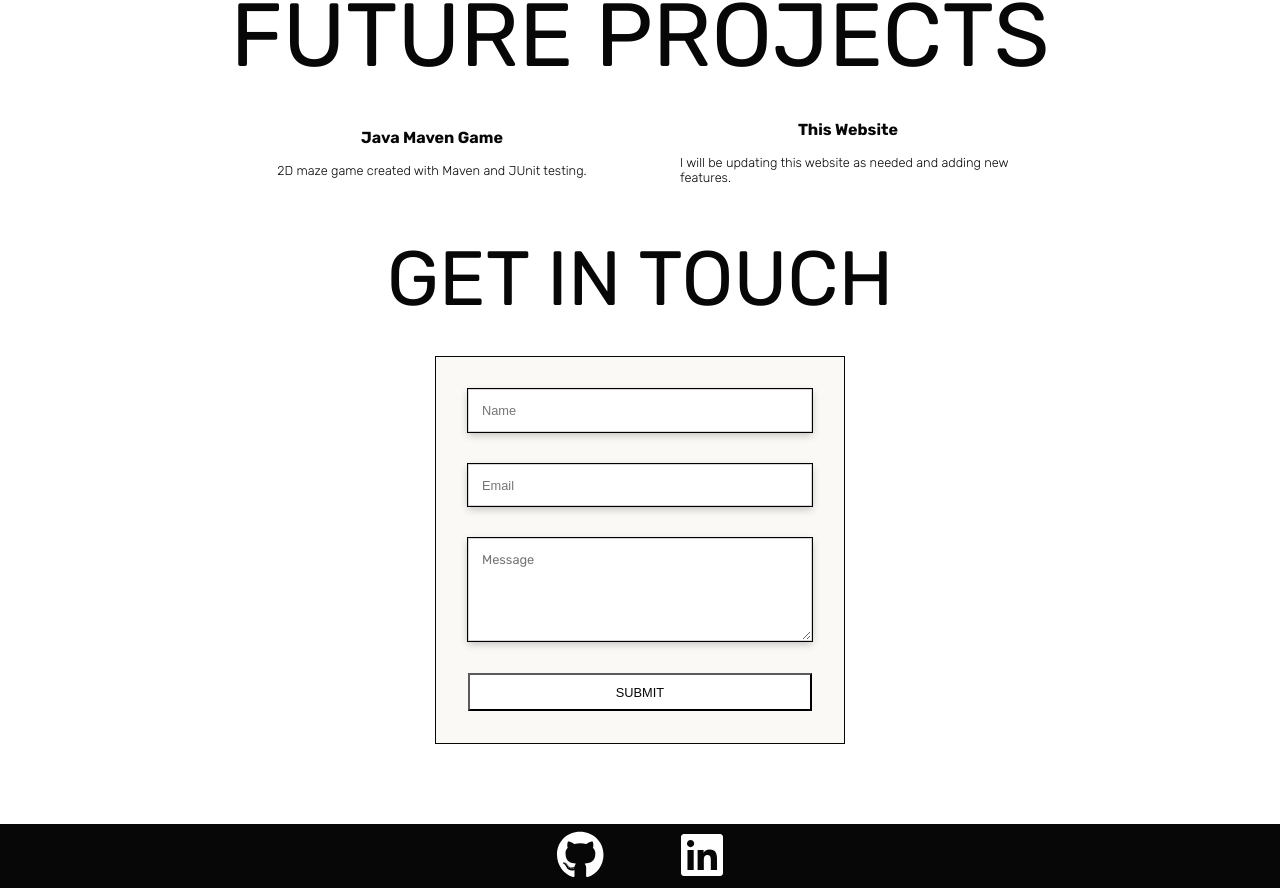
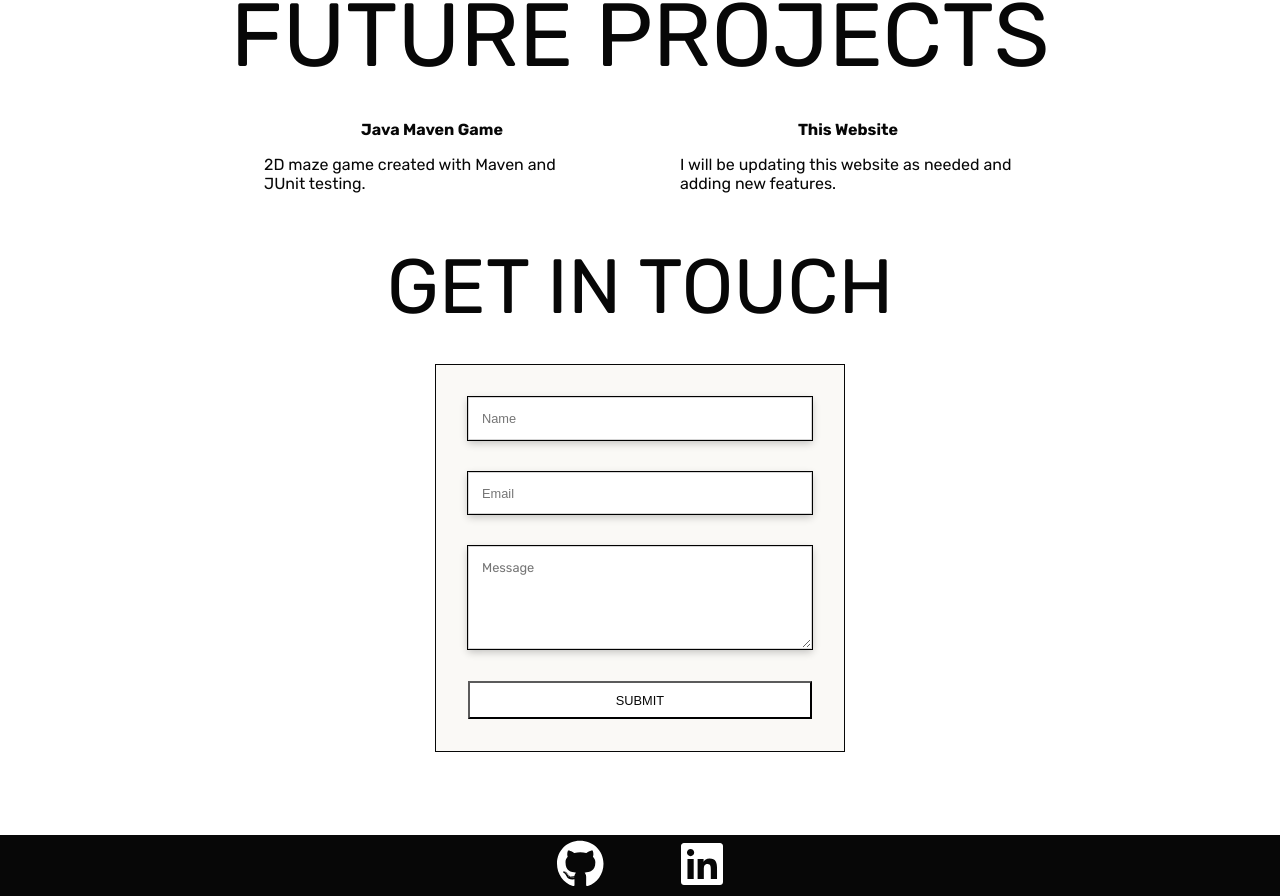
Before and after one commit to bnquon/Personal-Portfolio, a React (Vite) app: page / in a window 1280 px wide. Shown: the part 2404-3300 px from the top of the page. Built offline with nearby package versions, Linux system fonts and the light colour scheme.

Commit message:
Just going to leave it

```diff
--- a/src/components/Contact/Contact.css
+++ b/src/components/Contact/Contact.css
@@ -76,10 +76,11 @@
     align-items: center;
     gap: clamp(3vw, 6vw, 8vw);
     width: 100%;
-    background-color: var(--font-color);
+    background-color: #070707;
     height: clamp(5vh, 8vh, 8vh);
     font-size: clamp(3vh, 6vh, 6vh);
-    color: var(--bg-color);
+    color: white;
+    border-top: 3px solid white;
 }
 
 #footer > a {
@@ -92,7 +93,7 @@
     }
 
     #contactForm {
-        width: 75vw;
+        width: 60vw;
         margin: 2vh auto;
     }
 
--- a/src/components/Home/Home.css
+++ b/src/components/Home/Home.css
@@ -109,11 +109,11 @@
 
 @media screen and (max-width: 650px) {
     #intro {
-        margin: 10vh auto 0;
+        margin: 20vh auto 0;
     }
 
     #intro h1 {
-        font-size: clamp(2rem, 15vw, 20rem);
+        font-size: clamp(3rem, 17.5vw, 20rem);
         font-weight: 400;
         line-height: 80%;
     }
--- a/src/components/Projects/Projects.css
+++ b/src/components/Projects/Projects.css
@@ -147,7 +147,7 @@ a {
     }
 
     .grid-item {
-        padding: 0.25rem 0.5rem;
+        padding: 0.45rem 0.5rem;
         width: 95%;
         margin-left: 2.5%;
     }
--- a/src/components/Transition/Transition.css
+++ b/src/components/Transition/Transition.css
@@ -31,7 +31,7 @@
     color: var(--font-color);
 }
 
-@media screen and (max-width: 600px) {
+@media screen and (max-width: 650px) {
     #transition {
         margin: 4vh 0 0;
     }
--- a/src/components/Upcoming/Upcoming.css
+++ b/src/components/Upcoming/Upcoming.css
@@ -41,7 +41,11 @@
 }
 
 #upcomingGrid > .upcomingGrid-item > p {
+<<<<<<< HEAD
+    font-size: clamp(0.8rem, 0.85vw, 1.5rem);
+=======
     font-size: clamp(0.6rem, 1vw, 5rem);
+>>>>>>> e037b2fb31f2564af9c313169158ce0c30956988
     font-weight: 200;
 }
 
```
